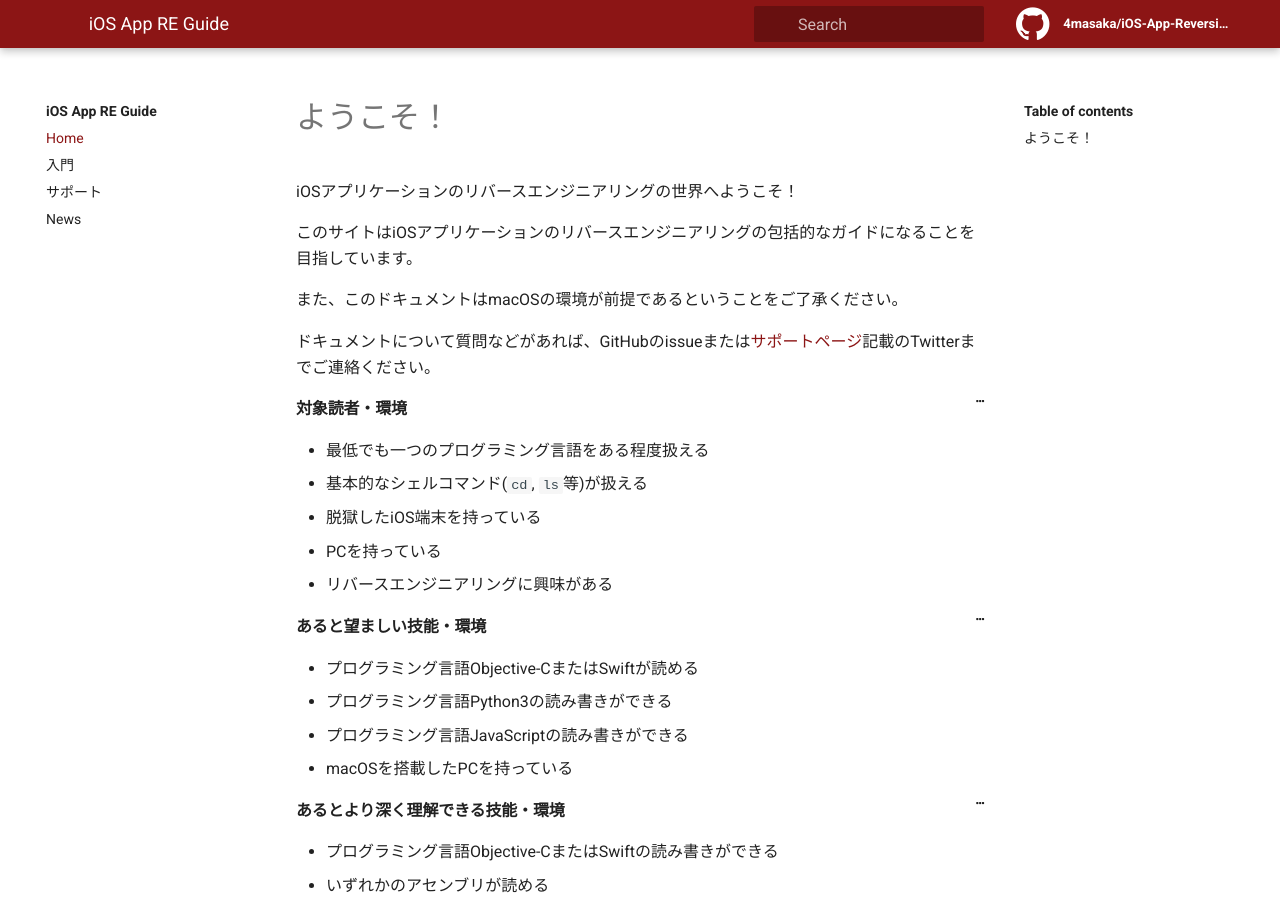
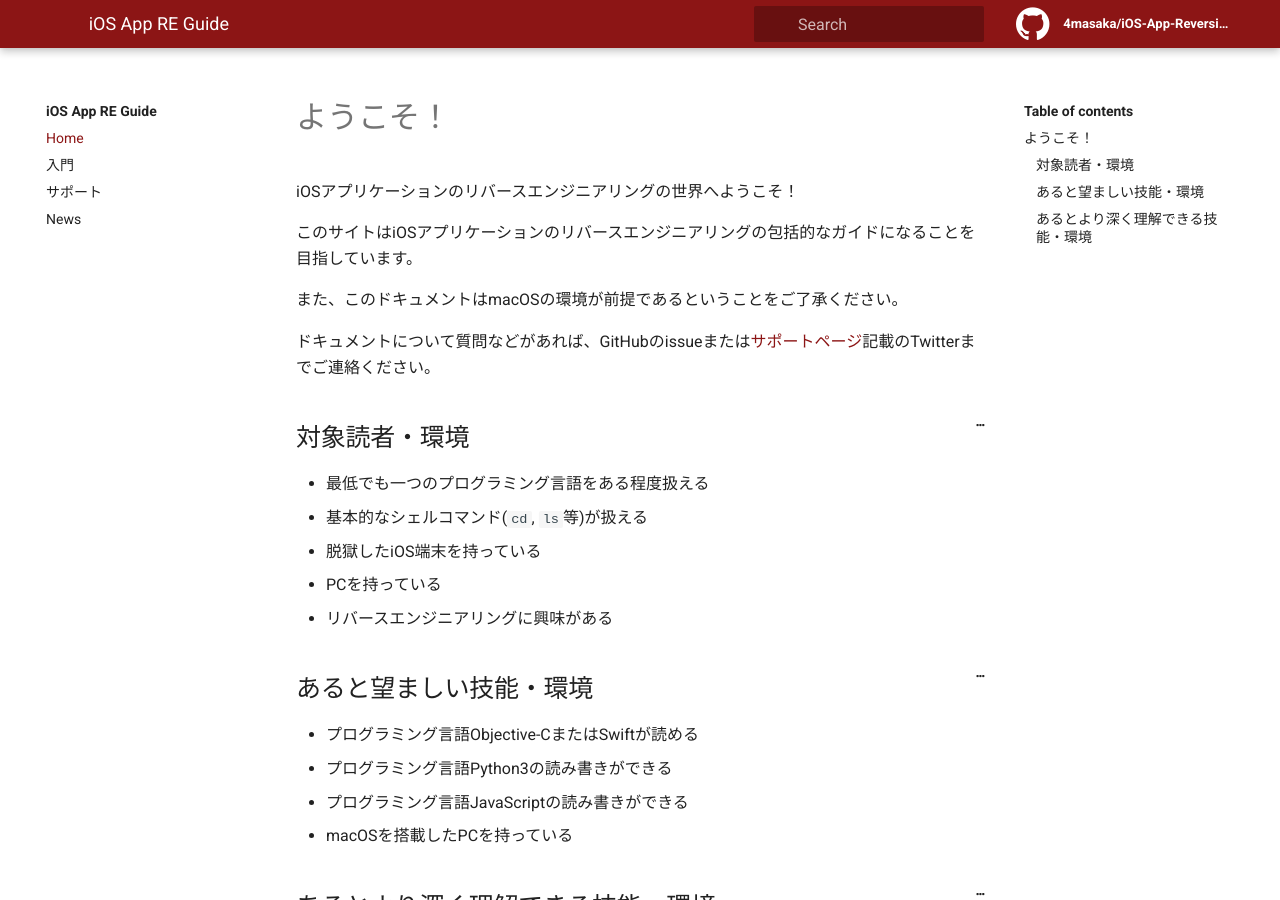
Before and after one commit to sh1ma/iOS-App-Reversing-guide, a Jekyll site: the page built from pages/index.md, in a window 1280 px wide and 900 px high. Built offline with Jekyll 4.4.1, drawn with Linux system fonts in a browser that asks for light colours.

Commit message:
Fix heading level

```diff
--- a/pages/index.md
+++ b/pages/index.md
@@ -13,19 +13,19 @@ iOSアプリケーションのリバースエンジニアリングの世界へ
 
 ドキュメントについて質問などがあれば、GitHubのissueまたは[サポートページ](support/)記載のTwitterまでご連絡ください。
 
-#### 対象読者・環境
+## 対象読者・環境
 - 最低でも一つのプログラミング言語をある程度扱える
 - 基本的なシェルコマンド(`cd`, `ls`等)が扱える
 - 脱獄したiOS端末を持っている
 - PCを持っている
 - リバースエンジニアリングに興味がある
 
-#### あると望ましい技能・環境
+## あると望ましい技能・環境
 - プログラミング言語Objective-CまたはSwiftが読める
 - プログラミング言語Python3の読み書きができる
 - プログラミング言語JavaScriptの読み書きができる
 - macOSを搭載したPCを持っている
 
-#### あるとより深く理解できる技能・環境
+## あるとより深く理解できる技能・環境
 - プログラミング言語Objective-CまたはSwiftの読み書きができる
 - いずれかのアセンブリが読める
```
Also changed, not shown: _docs/getting-started.md (+2 -2 lines).
